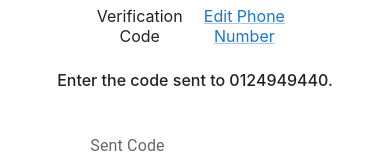
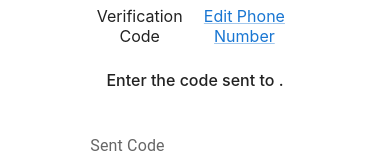
Before and after one commit to siahvosh/digital-wallet, a React (Create React App) app: page /verify in a window 390 px wide. Shown: the part 364-524 px from the top of the page. Built offline with nearby package versions, Linux system fonts and the light colour scheme.

Commit message:
useState for phone number

```diff
--- a/src/Component/Modals/WalletDialog/Wallet.tsx
+++ b/src/Component/Modals/WalletDialog/Wallet.tsx
@@ -34,7 +34,8 @@ const Wallet = () => {
     },[data])
 
     const handleClose = () => {
-        setData(false);
+        if(setData)
+            setData(false);
     };
 
 
--- a/src/DataContext.tsx
+++ b/src/DataContext.tsx
@@ -1,17 +1,20 @@
 import React, { createContext, useContext, useState, ReactNode } from 'react';
 
 type DataContextType = {
-    data: any;
-    setData: (data: any) => void;
+    data?: any;
+    setData?: (data: any) => void;
+    phoneNumber?: string,
+    setPhoneNumber?: any
 };
 
 const DataContext = createContext<DataContextType | undefined>(undefined);
 
 export const DataProvider = ({ children }: { children: ReactNode }) => {
     const [data, setData] = useState<any>(null);
+    const [phoneNumber, setPhoneNumber] = useState<string>();
 
     return (
-        <DataContext.Provider value={{ data, setData }}>
+        <DataContext.Provider value={{ data, setData, phoneNumber, setPhoneNumber }}>
             {children}
         </DataContext.Provider>
     );
--- a/src/Locales/en/Register.json
+++ b/src/Locales/en/Register.json
@@ -7,7 +7,7 @@
     "registerBtn": "Register",
     "verifyCode": "Verification Code",
     "editNumber": "Edit Phone Number",
-    "titleVerify": "Enter the code sent to 0124949440.",
+    "titleVerify": "Enter the code sent to",
     "codeLabel": "Sent Code",
     "language": "English"
 
--- a/src/Locales/fa/Login.json
+++ b/src/Locales/fa/Login.json
@@ -7,7 +7,7 @@
     "registerBtn": "Register",
     "verifyCode": "Verification Code",
     "editNumber": "Edit Phone Number",
-    "titleVerify": "Enter the code sent to 0124949440.",
+    "titleVerify": "Enter the code sent to .",
     "codeLabel": "Sent Code"
   }
 }
--- a/src/Locales/fa/Register.json
+++ b/src/Locales/fa/Register.json
@@ -7,7 +7,7 @@
     "registerBtn": "ثبت نام",
     "verifyCode": "کد احراز هویت",
     "editNumber": "اصلاح شماره تماس",
-    "titleVerify": "کد ارسال شده به شماره 0124949440 را وارد کنید.",
+    "titleVerify": "کد ارسال شده به شماره  را وارد کنید.",
     "codeLabel": "کد ارسالی",
     "language": "فارسی"
   }
--- a/src/Pages/HomePage/Home.tsx
+++ b/src/Pages/HomePage/Home.tsx
@@ -37,14 +37,17 @@ const TopCard = () => {
     const { data } = useData();
 
     useEffect(() => {
-        setData(openModal)
+        if(setData)
+            setData(openModal)
     }, [setData]);
     useEffect(() => {
-        setData(data)
+        if(setData)
+            setData(data)
     }, [data]);
 
     const handelShowDialog = (value: boolean) => {
-        setData(value)
+        if(setData)
+            setData(value)
         setOpenModal(value)
     }
     return (
--- a/src/Pages/Register/Register.tsx
+++ b/src/Pages/Register/Register.tsx
@@ -6,13 +6,19 @@ import i18n from '../../i18next'
 import changeLanguage from "../../indexHelper";
 import {useNavigate} from "react-router-dom";
 import './../../App.css'
+import {useData} from "../../DataContext";
 
 
 
 export const Register = () => {
     const navigate = useNavigate()
     const { t } = useTranslation('register')
-    const [imageUrl, setImageUrl] = useState(rbImage);
+    const [imageUrl] = useState<any>(rbImage);
+    const { setPhoneNumber } = useData();
+
+    const handelInputNumber = (e: string) => {
+        setPhoneNumber(e)
+    }
 
     return(
         <React.Fragment>
@@ -38,7 +44,6 @@ export const Register = () => {
                      alt="Paella dish"
                      className='image'
                  />
-
                 <CardContent style={{justifyContent: 'center', display: 'flex'}}>
                     <Grid2 container spacing={3} style={{justifyContent: 'center'}}>
                         <Grid2 size={10}>
@@ -51,9 +56,8 @@ export const Register = () => {
                             <TextField sx={{
                                 '& .MuiInputLabel-root': {
                                     left: i18n.language === 'fa' ? 'auto' : 0,
-                                    // margin: i18n.language === 'fa' ? '0 0rem 0 0' : ''
                                 },
-                            }} label={t('register.label')} variant={"standard"} style={{width: '100%'}}/>
+                            }} onChange={(e) => handelInputNumber(e.target.value)} label={t('register.label')} variant={"standard"} style={{width: '100%'}}/>
                         </Grid2>
                         <Grid2 size={8}  style={{margin: 'auto'}}>
                             <Button onClick={() => navigate('/verify') } style={{width: '100%'}}>{t('register.apply')}</Button>
--- a/src/Pages/Register/Verify.tsx
+++ b/src/Pages/Register/Verify.tsx
@@ -1,15 +1,17 @@
-import React, {useState} from 'react'
+import React, {useEffect, useState} from 'react'
 import {Button, Card, CardContent, CardMedia, Grid2, Link, TextField} from "@mui/material";
 import i18n from "../../i18next";
 import changeLanguage from "../../indexHelper";
 import {useTranslation} from "react-i18next";
 import {NavLink, useNavigate} from "react-router-dom";
 import rbImage from "../../Assets/Fingerprint-bro.png";
+import {useData} from "../../DataContext";
 
 export const Verify = () => {
     const [imageUrl, setImageUrl] = useState(rbImage);
     const {t} = useTranslation('register')
     const navigate = useNavigate()
+    const { phoneNumber } = useData();
 
     return (
         <React.Fragment>
@@ -42,13 +44,12 @@ export const Verify = () => {
                             <Link href='/register'>{t('register.editNumber')}</Link>
                         </Grid2>
                         <Grid2 size={12}>
-                            <span style={{fontSize: '1rem', fontWeight: '500'}}>{t('register.titleVerify')}</span>
+                            <span style={{fontSize: '1rem', fontWeight: '500'}}> {t('register.titleVerify')} {phoneNumber}. </span>
                         </Grid2>
                         <Grid2 size={8} style={{margin: 'auto'}}>
                             <TextField sx={{
                                 '& .MuiInputLabel-root': {
                                     left: i18n.language === 'fa' ? 'auto' : 0,
-                                    // margin: i18n.language === 'fa' ? '0 0 0 0' : ''
                                 },
                             }} label={t('register.codeLabel')} variant={"standard"} style={{width: '100%'}}/>
                         </Grid2>
```
